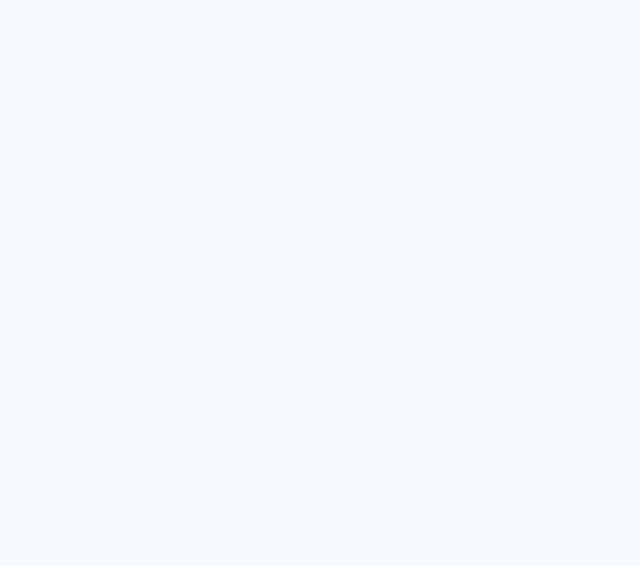
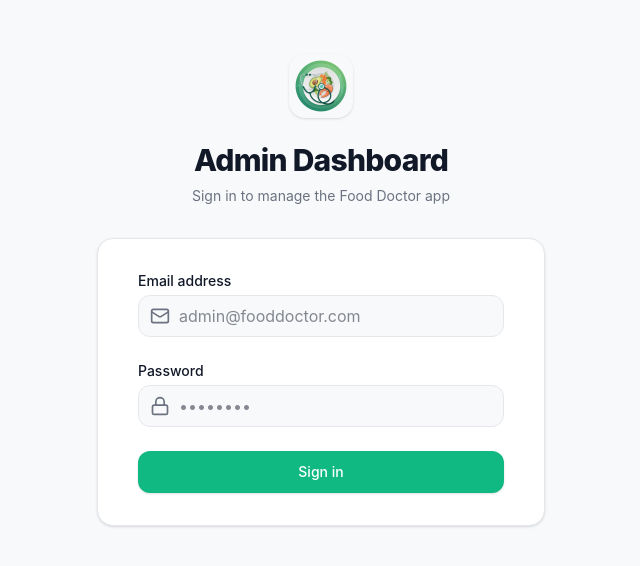
Before and after one commit to Mehedi259/Food-Doctor-Admin-Dashboard, a React (Vite) app: page /login in a window 1280 px wide. Before the commit this address had no page. Shown: the part 110-676 px from the top of the page, without its empty margins (319-959 px from the left). Built offline with nearby package versions, Linux system fonts and the light colour scheme; no server answers.

Commit message:
Added API interceptor and Login Page with Auth Context

```diff
--- a/package.json
+++ b/package.json
@@ -1,5 +1,5 @@
 {
-  "name": "tmp-app",
+  "name": "food-doctor-admin-dashboard",
   "private": true,
   "version": "0.0.0",
   "type": "module",
@@ -10,9 +10,11 @@
     "preview": "vite preview"
   },
   "dependencies": {
+    "axios": "^1.19.0",
     "lucide-react": "^1.31.0",
     "react": "^19.2.8",
     "react-dom": "^19.2.8",
+    "react-hot-toast": "^2.6.0",
     "react-router-dom": "^7.18.2"
   },
   "devDependencies": {
--- a/src/App.tsx
+++ b/src/App.tsx
@@ -1,19 +1,30 @@
-import { BrowserRouter, Routes, Route } from 'react-router-dom';
+import { BrowserRouter, Routes, Route, Navigate } from 'react-router-dom';
+import { AuthProvider } from './context/AuthContext';
 import Layout from './components/layout/Layout';
+import ProtectedRoute from './components/layout/ProtectedRoute';
 import Dashboard from './pages/Dashboard';
+import Login from './pages/Login';
 
 function App() {
   return (
+    <AuthProvider>
       <BrowserRouter>
         <Routes>
+          <Route path="/login" element={<Login />} />
+
+          <Route element={<ProtectedRoute />}>
             <Route path="/" element={<Layout />}>
               <Route index element={<Dashboard />} />
               <Route path="users" element={<div className="text-xl font-bold">User Management (Coming Soon)</div>} />
               <Route path="support" element={<div className="text-xl font-bold">Support & Feedback (Coming Soon)</div>} />
               <Route path="settings" element={<div className="text-xl font-bold">App Settings (Coming Soon)</div>} />
             </Route>
+          </Route>
+
+          <Route path="*" element={<Navigate to="/" replace />} />
         </Routes>
       </BrowserRouter>
+    </AuthProvider>
   );
 }
 
--- /dev/null
+++ b/src/api/axios.ts
@@ -0,0 +1,45 @@
+import axios from 'axios';
+
+const api = axios.create({
+  baseURL: import.meta.env.VITE_API_URL || 'http://127.0.0.1:8000',
+  headers: {
+    'Content-Type': 'application/json',
+  },
+});
+
+api.interceptors.request.use(
+  (config) => {
+    const token = localStorage.getItem('access_token');
+    if (token && config.headers) {
+      config.headers.Authorization = `Bearer ${token}`;
+    }
+    return config;
+  },
+  (error) => Promise.reject(error)
+);
+
+api.interceptors.response.use(
+  (response) => response,
+  async (error) => {
+    const originalRequest = error.config;
+    if (error.response?.status === 401 && !originalRequest._retry) {
+      originalRequest._retry = true;
+      try {
+        const refreshToken = localStorage.getItem('refresh_token');
+        const res = await axios.post(`${api.defaults.baseURL}/users/auth/token/refresh/`, {
+          refresh: refreshToken,
+        });
+        localStorage.setItem('access_token', res.data.access);
+        api.defaults.headers.common['Authorization'] = `Bearer ${res.data.access}`;
+        return api(originalRequest);
+      } catch (err) {
+        localStorage.removeItem('access_token');
+        localStorage.removeItem('refresh_token');
+        window.location.href = '/login';
+      }
+    }
+    return Promise.reject(error);
+  }
+);
+
+export default api;
--- /dev/null
+++ b/src/components/layout/ProtectedRoute.tsx
@@ -0,0 +1,17 @@
+import { Navigate, Outlet } from 'react-router-dom';
+import { useAuth } from '../../context/AuthContext';
+
+export default function ProtectedRoute() {
+  const { user, loading } = useAuth();
+
+  if (loading) {
+    return <div className="min-h-screen flex items-center justify-center bg-background text-text-secondary">Loading...</div>;
+  }
+
+  // Allow both staff and superusers
+  if (!user || (!user.is_staff && !user.is_superuser)) {
+    return <Navigate to="/login" replace />;
+  }
+
+  return <Outlet />;
+}
--- /dev/null
+++ b/src/context/AuthContext.tsx
@@ -0,0 +1,69 @@
+import React, { createContext, useContext, useState, useEffect } from 'react';
+
+interface User {
+  id: number;
+  email: string;
+  is_staff: boolean;
+  is_superuser: boolean;
+}
+
+interface AuthContextType {
+  user: User | null;
+  loading: boolean;
+  login: (access: string, refresh: string, user: User) => void;
+  logout: () => void;
+}
+
+const AuthContext = createContext<AuthContextType | undefined>(undefined);
+
+export const AuthProvider: React.FC<{ children: React.ReactNode }> = ({ children }) => {
+  const [user, setUser] = useState<User | null>(null);
+  const [loading, setLoading] = useState(true);
+
+  useEffect(() => {
+    const checkAuth = async () => {
+      const token = localStorage.getItem('access_token');
+      if (token) {
+        try {
+          const storedUser = localStorage.getItem('user');
+          if (storedUser) {
+            setUser(JSON.parse(storedUser));
+          }
+        } catch (error) {
+          console.error('Auth check failed', error);
+          logout();
+        }
+      }
+      setLoading(false);
+    };
+    checkAuth();
+  }, []);
+
+  const login = (access: string, refresh: string, userData: User) => {
+    localStorage.setItem('access_token', access);
+    localStorage.setItem('refresh_token', refresh);
+    localStorage.setItem('user', JSON.stringify(userData));
+    setUser(userData);
+  };
+
+  const logout = () => {
+    localStorage.removeItem('access_token');
+    localStorage.removeItem('refresh_token');
+    localStorage.removeItem('user');
+    setUser(null);
+  };
+
+  return (
+    <AuthContext.Provider value={{ user, loading, login, logout }}>
+      {children}
+    </AuthContext.Provider>
+  );
+};
+
+export const useAuth = () => {
+  const context = useContext(AuthContext);
+  if (context === undefined) {
+    throw new Error('useAuth must be used within an AuthProvider');
+  }
+  return context;
+};
--- /dev/null
+++ b/src/pages/Login.tsx
@@ -0,0 +1,113 @@
+import React, { useState } from 'react';
+import { useNavigate } from 'react-router-dom';
+import api from '../api/axios';
+import { useAuth } from '../context/AuthContext';
+import { Lock, Mail } from 'lucide-react';
+import toast, { Toaster } from 'react-hot-toast';
+
+export default function Login() {
+  const [email, setEmail] = useState('');
+  const [password, setPassword] = useState('');
+  const [loading, setLoading] = useState(false);
+  const { login } = useAuth();
+  const navigate = useNavigate();
+
+  const handleSubmit = async (e: React.FormEvent) => {
+    e.preventDefault();
+    setLoading(true);
+
+    try {
+      // The backend uses /users/auth/login-password/ for email/password login
+      const response = await api.post('/users/auth/login-password/', {
+        email,
+        password,
+      });
+
+      const { access, refresh, user } = response.data;
+
+      // Basic check to see if user is allowed to access admin dashboard
+      if (user.is_staff || user.is_superuser) {
+        login(access, refresh, user);
+        toast.success('Login successful!');
+        navigate('/');
+      } else {
+        toast.error('Access denied. You do not have admin privileges.');
+      }
+    } catch (error: any) {
+      toast.error(error.response?.data?.error || 'Invalid credentials');
+    } finally {
+      setLoading(false);
+    }
+  };
+
+  return (
+    <div className="min-h-screen bg-background flex flex-col justify-center py-12 sm:px-6 lg:px-8">
+      <Toaster position="top-right" />
+      <div className="sm:mx-auto sm:w-full sm:max-w-md">
+        <div className="flex justify-center">
+          <img src="/logo.png" alt="Food Doctor" className="h-16 w-16 rounded-2xl shadow-sm" />
+        </div>
+        <h2 className="mt-6 text-center text-3xl font-extrabold text-text-primary tracking-tight">
+          Admin Dashboard
+        </h2>
+        <p className="mt-2 text-center text-sm text-text-secondary">
+          Sign in to manage the Food Doctor app
+        </p>
+      </div>
+
+      <div className="mt-8 sm:mx-auto sm:w-full sm:max-w-md">
+        <div className="bg-surface py-8 px-4 shadow-sm border border-border sm:rounded-2xl sm:px-10">
+          <form className="space-y-6" onSubmit={handleSubmit}>
+            <div>
+              <label className="block text-sm font-medium text-text-primary mb-1">
+                Email address
+              </label>
+              <div className="relative">
+                <div className="absolute inset-y-0 left-0 pl-3 flex items-center pointer-events-none">
+                  <Mail className="h-5 w-5 text-text-secondary" />
+                </div>
+                <input
+                  type="email"
+                  required
+                  value={email}
+                  onChange={(e) => setEmail(e.target.value)}
+                  className="block w-full pl-10 pr-3 py-2 border border-border rounded-xl focus:outline-none focus:ring-2 focus:ring-primary/20 bg-background text-text-primary"
+                  placeholder="admin@fooddoctor.com"
+                />
+              </div>
+            </div>
+
+            <div>
+              <label className="block text-sm font-medium text-text-primary mb-1">
+                Password
+              </label>
+              <div className="relative">
+                <div className="absolute inset-y-0 left-0 pl-3 flex items-center pointer-events-none">
+                  <Lock className="h-5 w-5 text-text-secondary" />
+                </div>
+                <input
+                  type="password"
+                  required
+                  value={password}
+                  onChange={(e) => setPassword(e.target.value)}
+                  className="block w-full pl-10 pr-3 py-2 border border-border rounded-xl focus:outline-none focus:ring-2 focus:ring-primary/20 bg-background text-text-primary"
+                  placeholder="••••••••"
+                />
+              </div>
+            </div>
+
+            <div>
+              <button
+                type="submit"
+                disabled={loading}
+                className="w-full flex justify-center py-2.5 px-4 border border-transparent rounded-xl shadow-sm text-sm font-medium text-white bg-primary hover:bg-primary/90 focus:outline-none focus:ring-2 focus:ring-offset-2 focus:ring-primary transition-all disabled:opacity-70"
+              >
+                {loading ? 'Signing in...' : 'Sign in'}
+              </button>
+            </div>
+          </form>
+        </div>
+      </div>
+    </div>
+  );
+}
```
Also changed, not shown: 2 other files (tests, documents, lock files or other folders). Lines whose indentation alone changed are shown as unchanged.
